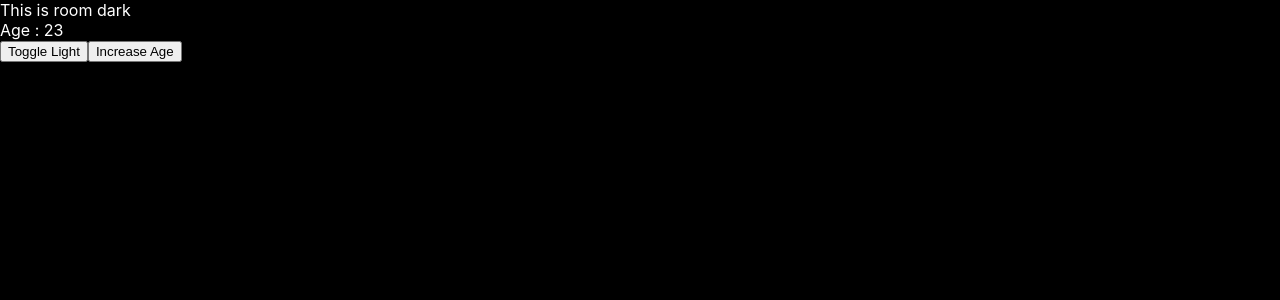
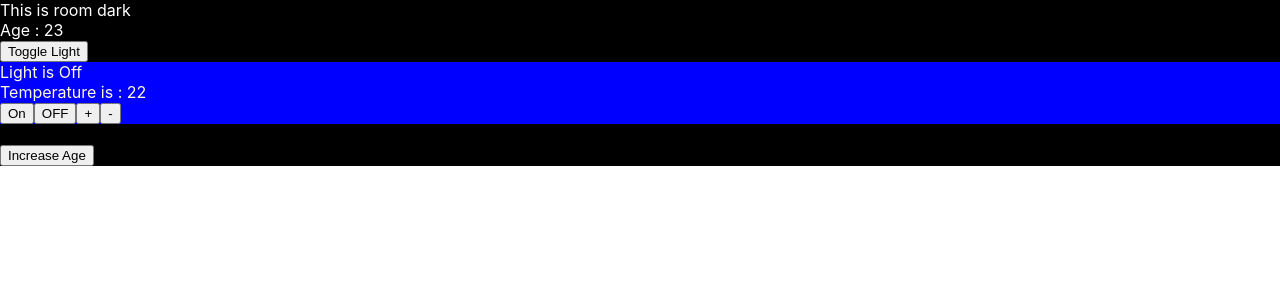
Before and after one commit to taybaBa/ReactPractice, a React (Create React App) app: page / in a window 1280 px wide. Shown: the top 300 px of the page. Built offline with nearby package versions, Linux system fonts and the light colour scheme.

Commit message:
Added On off buttons

```diff
--- a/src/Room.css
+++ b/src/Room.css
@@ -1,7 +1,11 @@
 .room{
-   min-height: 100vh;
+   min-height: 120%;
    margin: 0;
 }
+.room1{
+    min-height: 120%;
+    margin: 0;
+ }
 .lit{
     background-color: white;
     color: black;
@@ -11,3 +15,11 @@
     background-color: black;
     color: white;
 }
+.on{
+    background-color: turquoise;
+    color: yellow;
+}
+.off{
+    background-color:blue;
+color: cornsilk;
+}
--- a/src/Room.js
+++ b/src/Room.js
@@ -4,11 +4,34 @@ import './App.css';
 
 function Room() {
   let [isLit,setLit]  = useState(false);
+  let [on,setOn]=useState(false);
+   let [temp ,settemp]=useState(22);
   let[age,setAge] = useState(23);
 
   function UpdateLit(){
     console.log("Button Clicked");
     setLit(!isLit)
+
+  }
+  function LightOn(){
+    console.log("Button Clicked");
+    setOn(!on)
+   settemp(37);
+  }
+  function LightOff(){
+    console.log("Button Clicked");
+    setOn(!on)
+    settemp(22);
+
+  }
+  function ageincrease(){
+    console.log("Button Clicked");
+     setAge(++age)
+
+  }
+  function agedec(){
+    console.log("Button Clicked");
+    setAge(age--)
 
   }
 //  const Updateage= ()=>{
@@ -27,6 +50,22 @@ function Room() {
       <br/>
       <button onClick={UpdateLit}>Toggle Light
         </button>
+        <br/>
+        <div className={`room1  ${on? "on": "off"}`}>
+       Light is {on? "on" :"Off"}
+       <br/>
+       Temperature is :  {temp}
+       <br/>
+       <button onClick={LightOn}>On
+        </button>
+        <button onClick={LightOff}>OFF
+        </button>
+        <button onClick={ageincrease}>+
+        </button>
+        <button onClick={agedec}>-
+        </button>
+        </div>
+        <br/>
         {/* -------------other way of writing function---------- */}
         <button onClick={()=>{
               console.log("increase Age")
```
